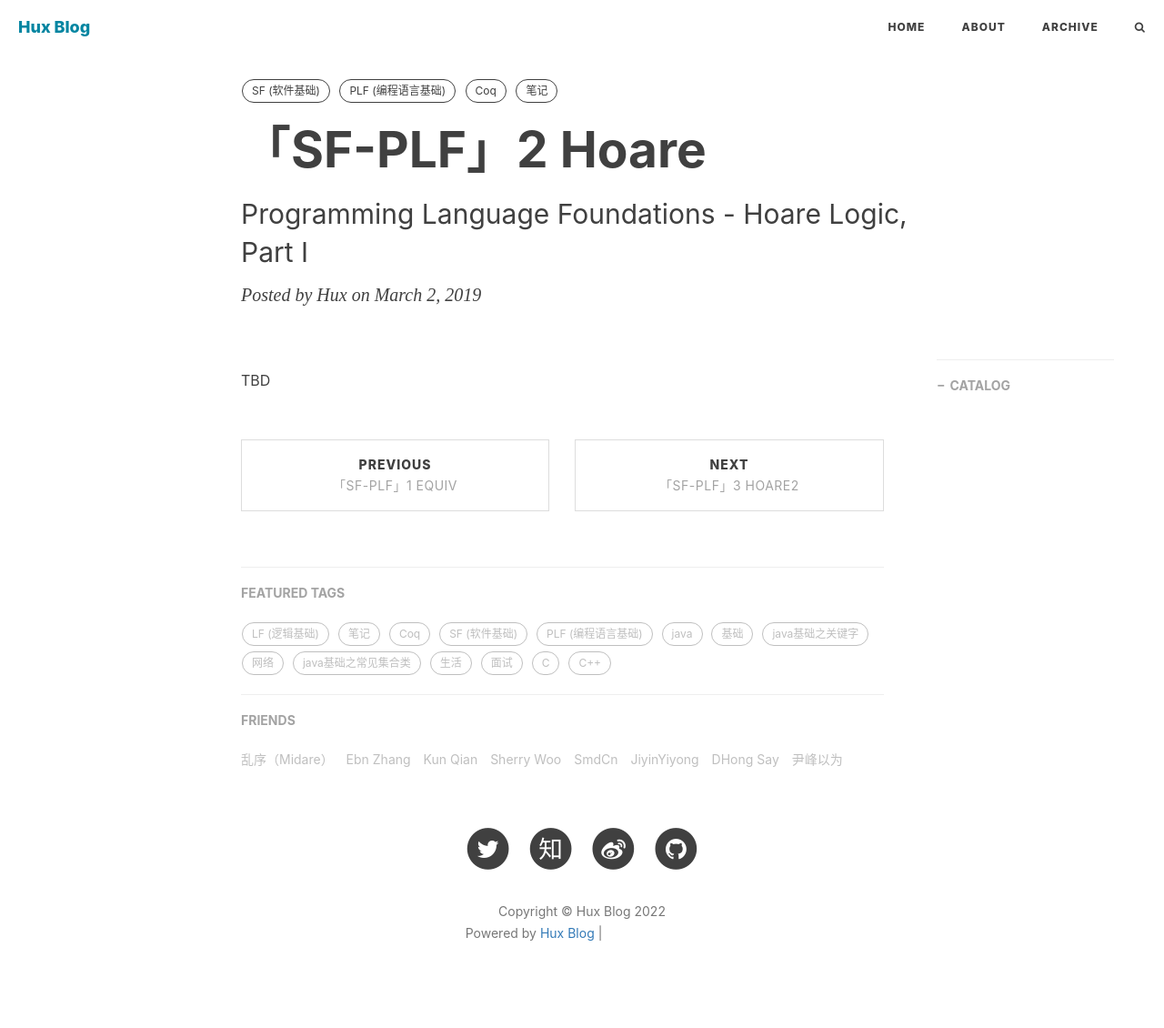
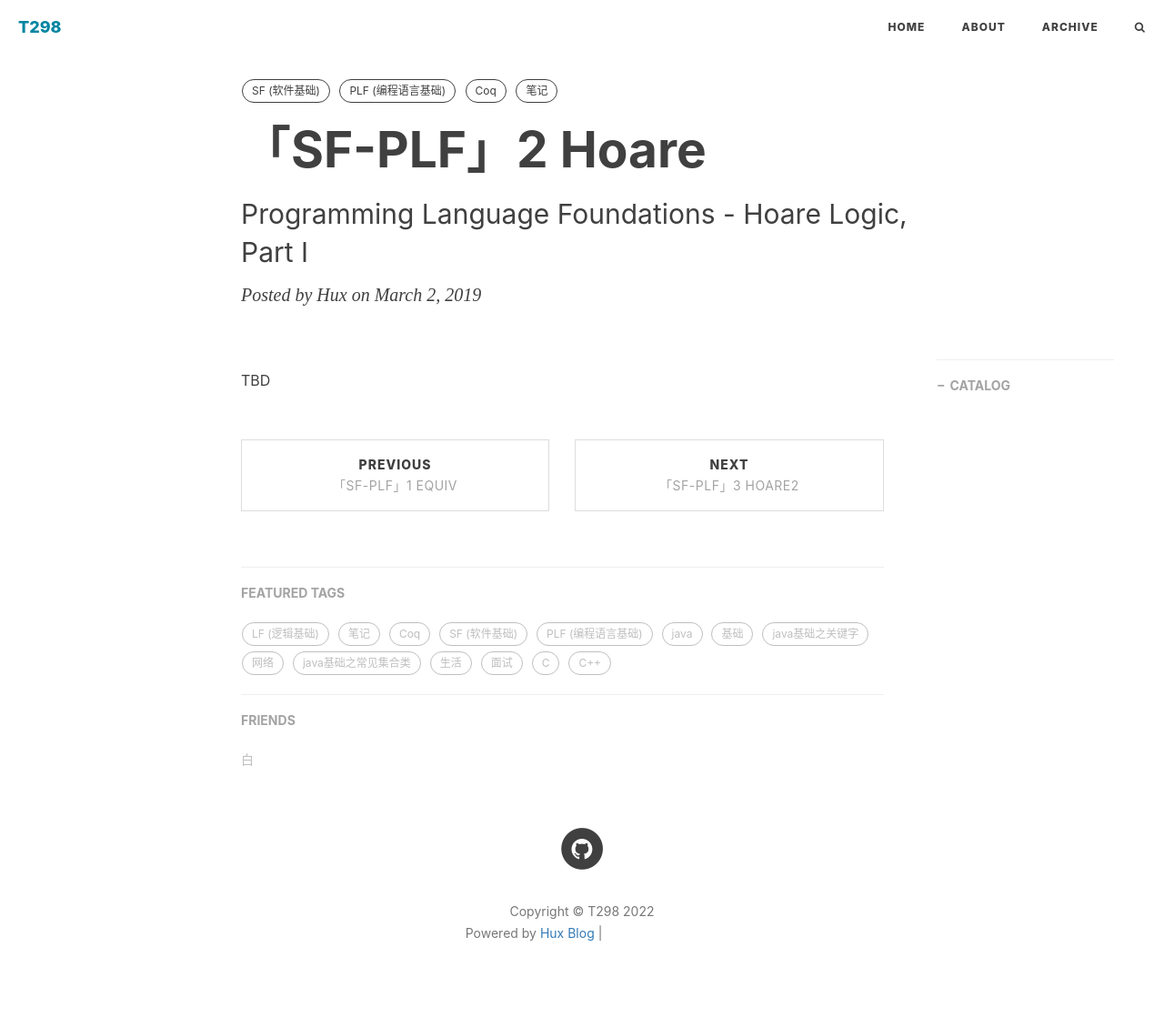
Before and after one commit to t298/t298.github.io, a Jekyll site: the page built from _posts/read_sf_plf/2019-03-02-sf-plf-02-hoare-1.md, in a window 1280 px wide. Shown: the whole page at 91% size. Built offline with Jekyll 4.4.1, drawn with Linux system fonts in a browser that asks for light colours; nearby versions of some CDN libraries; comment, search, counter and statistics services are not loaded; grey boxes are pictures that could not be loaded.

Commit message:
fix:修改配置文件

```diff
--- a/_config.yml
+++ b/_config.yml
@@ -1,11 +1,11 @@
 # Site settings
-title: Hux Blog
-SEOTitle: 黄玄的博客 | Hux Blog
-header-img: img/home-bg.jpg
-email: huxpro@gmail.com
-description: "这里是 @Hux黄玄 的个人博客，与你一起发现更大的世界 | 要做一个有 swag 的程序员"
-keyword: "黄玄, Hux黄玄, Hux, 鬼栈, huxpro, @huxpro, 黄玄的博客, Hux Blog, 博客, 个人网站, 互联网, Web, JavaScript, React, React Native, 前端, 设计"
-url: "https://huangxuan.me" # your host, for absolute URL
+title: T298
+SEOTitle: 哦～天呐，你终于来了！
+header-img: img/80056132_p0.png
+email: tian.ae@qq.com
+description: "We all live under dangerous walls!"
+keyword: "BY, BY Blog, 298的博客, github"
+url: "https://t298.github.io" # your host, for absolute URL
 baseurl: "" # for example, '/blog' if your blog hosted on 'host/blog'
 
 # Publish posts or collection documents with a future date.
@@ -13,10 +13,10 @@ future: true
 
 # SNS settings
 RSS: false
-weibo_username: huxpro
-zhihu_username: huxpro
-github_username: huxpro
-twitter_username: huxpro
+#weibo_username: huxpro
+#zhihu_username: huxpro
+github_username: t298
+#twitter_username: huxpro
 #facebook_username:  huxpro
 #linkedin_username:  firstname-lastname-idxxxx
 
@@ -74,8 +74,8 @@ ga_domain: huangxuan.me
 
 # Sidebar settings
 sidebar: true # whether or not using Sidebar.
-sidebar-about-description: "要做一个有 swag 的程序员 <br> React Team @ Meta"
-sidebar-avatar: https://github.com/Huxpro.png # use absolute URL, seeing it's used in both `/` and `/about/`
+sidebar-about-description: "there a sentence that should surprise you"
+sidebar-avatar: img/maomao.png # use absolute URL, seeing it's used in both `/` and `/about/`
 
 # Featured Tags
 featured-tags: true # whether or not using Feature-Tags
@@ -91,12 +91,8 @@ page-mathjax: false
 # Friends
 friends:
   [
-    { title: "乱序（Midare）", href: "http://mida.re/" },
-    { title: "Ebn Zhang", href: "https://ebnbin.dev/" },
-    { title: "Kun Qian", href: "http://kunq.me" },
-    { title: "Sherry Woo", href: "https://sherrywoo.me/" },
-    { title: "SmdCn", href: "http://blog.smdcn.net" },
-    { title: "JiyinYiyong", href: "http://tiye.me/" },
-    { title: "DHong Say", href: "http://dhong.co" },
-    { title: "尹峰以为", href: "http://ingf.github.io/" },
+    {
+        title: "白",
+        href: "https://210828.github.io/"
+    }
   ]
```
Also changed, not shown: img/maomao.png (added).
